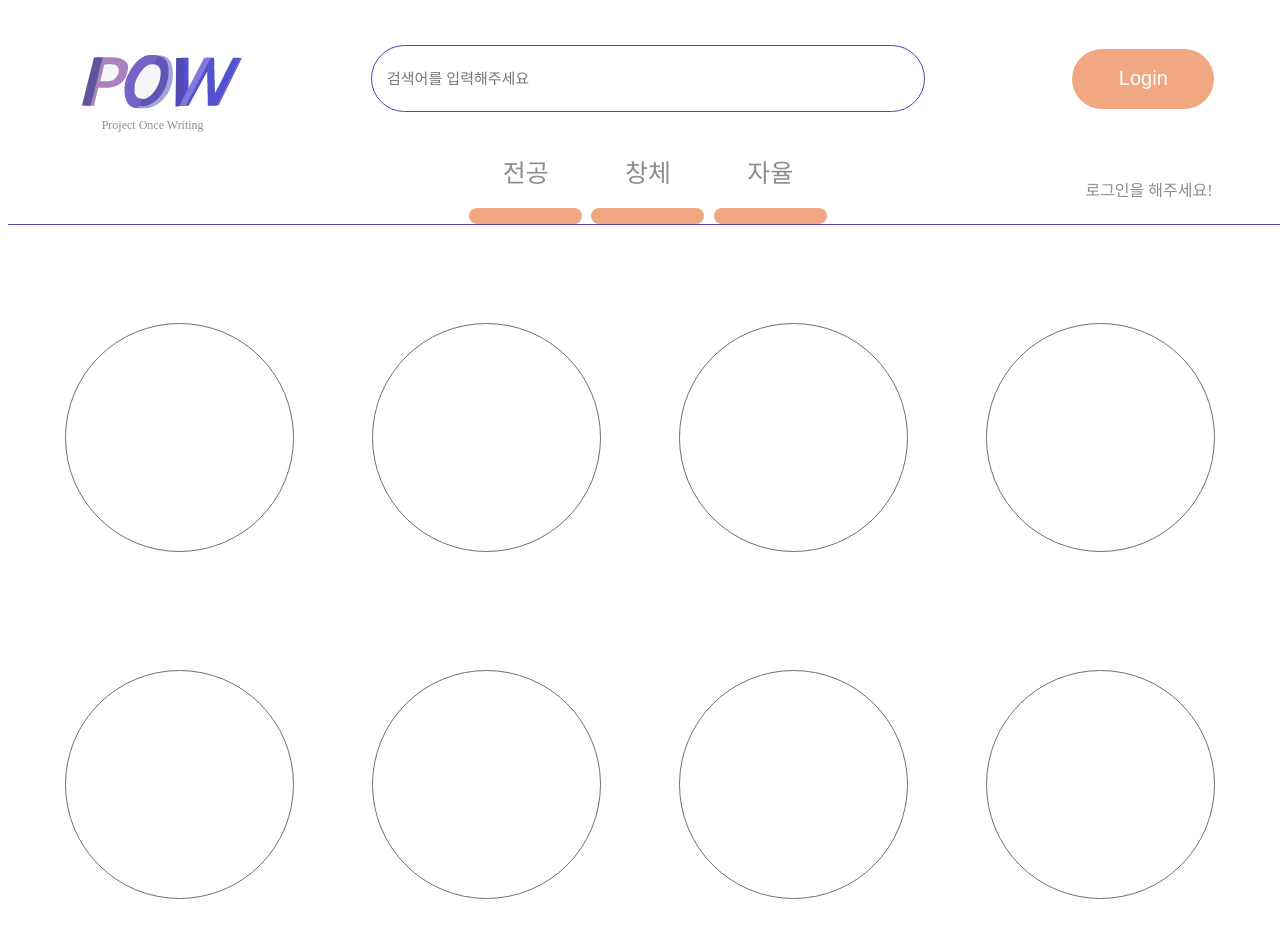
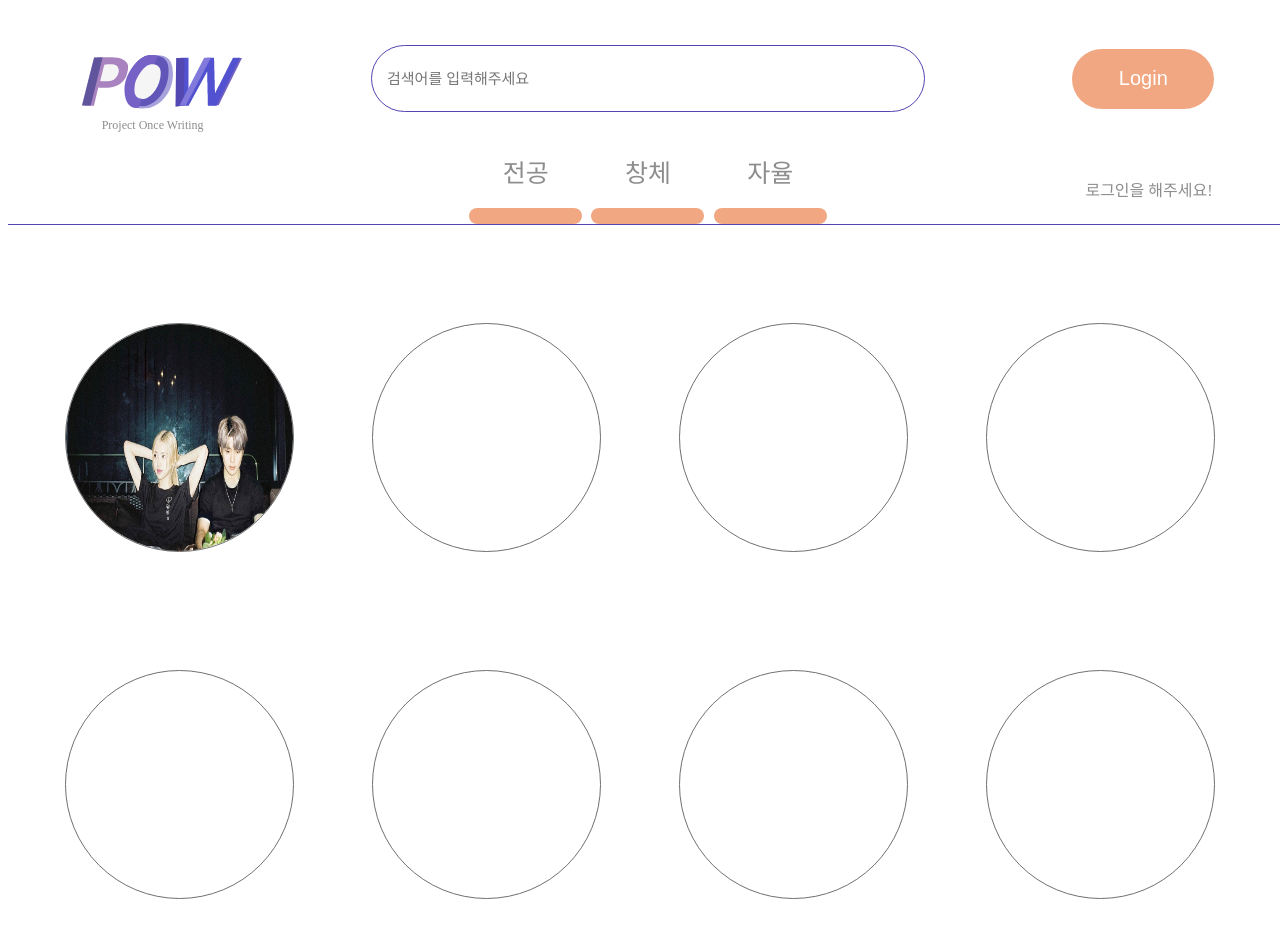
Before and after one commit to yel-im/Study-React, a React (Create React App) app in the folder pow/: page / in a window 1280 px wide. Shown: the top 938 px of the page. Built offline with nearby package versions, Linux system fonts and the light colour scheme.

Commit message:
[ADD] 이미지 넣어보기

```diff
--- a/pow/src/components/Main/Main.js
+++ b/pow/src/components/Main/Main.js
@@ -1,12 +1,15 @@
 import React from 'react';
 import * as s from './style';
+import rosie from '../Img/rosie.JPG';
 
 const Main = () => {
     return(
         <s.Main>
             <s.Center>
                 <s.Line>
-                    <s.Club/>
+                    <s.Club>
+                        <img src={rosie}/>
+                    </s.Club>
                     <s.Club/>
                     <s.Club/>
                     <s.Club/>
--- a/pow/src/components/Main/style.js
+++ b/pow/src/components/Main/style.js
@@ -13,6 +13,7 @@ export const Main = styled.div`
 export const Center = styled.div`
     width: 1150px;
     height: 100%;
+    background-color: white;s
     display: flex;
     flex-direction: column;
     justify-content: space-between;
@@ -24,6 +25,7 @@ export const Line = styled.div`
     height: 299px;
     display: flex;
     justify-content: space-between;
+    background-color: white;
     margin-top: 3em;
 `
 
@@ -32,4 +34,9 @@ export const Club = styled.div`
     height: 227px;
     border-radius: 50%;
     border: 0.1em solid #707070;
+    img {
+        width: 227px;
+        height: 227px;
+        border-radius: 50%;
+    }
 `
```
Also changed, not shown: pow/src/components/Img/rosie.JPG (added).
